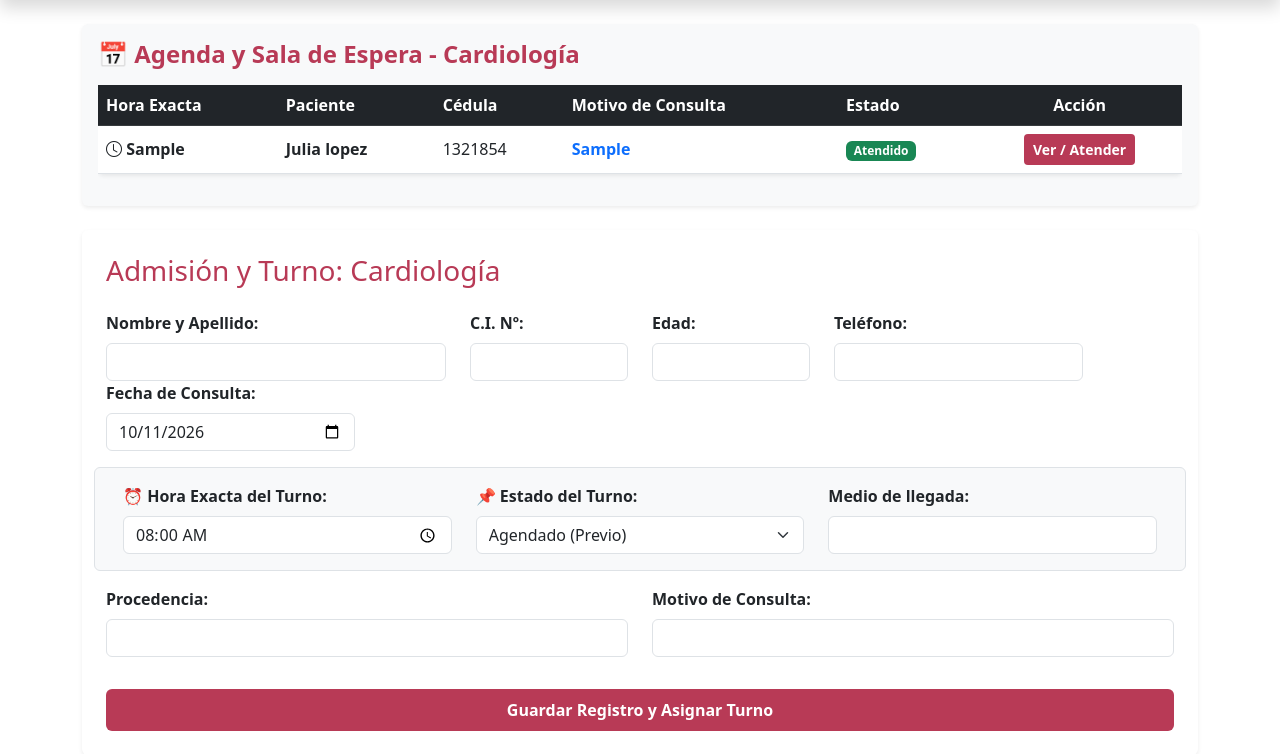
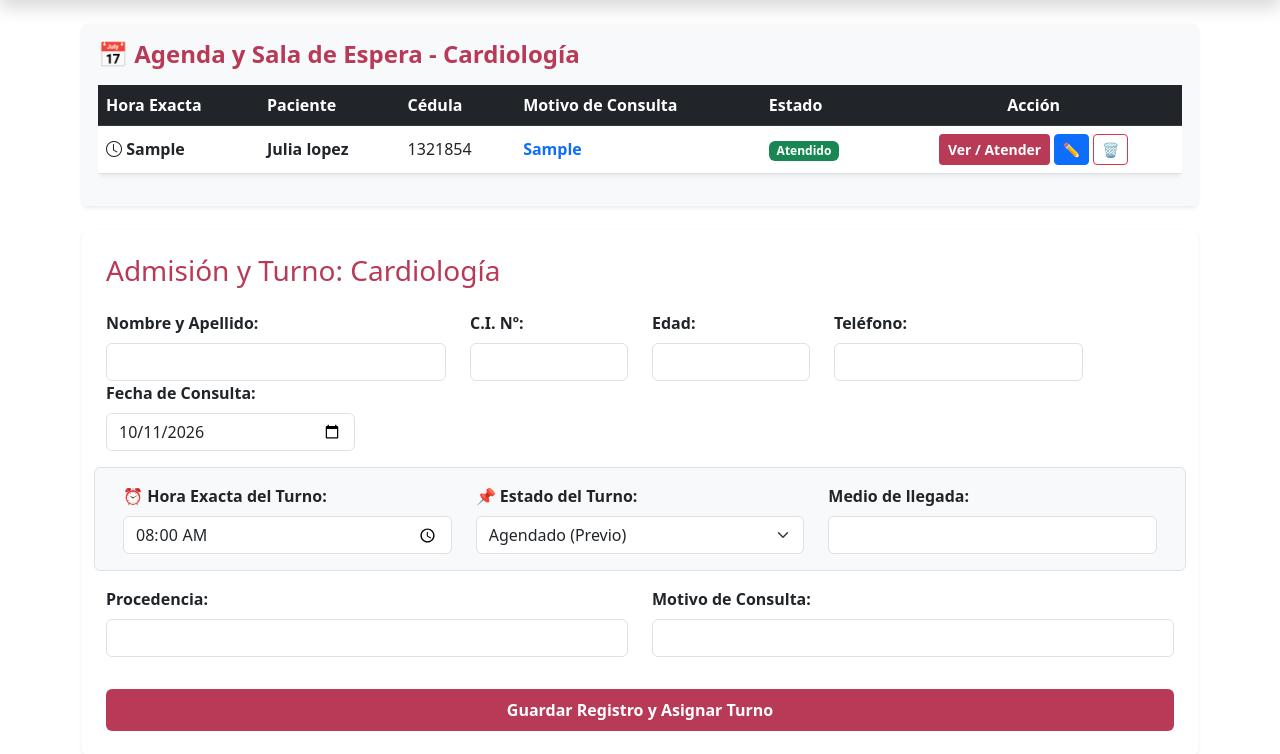
Before and after one commit to patriciafranco-web/policlinica-sanitas, a Flask app: page /cardiologia in a window 1280 px wide. Shown: the part 68-822 px from the top of the page. Run offline with Flask 3, Linux system fonts and the light colour scheme; a user stored in the database is signed in; data comes from the database, SQL or seed files in the repository; tables that the repository leaves empty hold one stand-in row (values such as "Sample post").

Commit message:
Update cardiologia.html

```diff
--- a/templates/cardiologia.html
+++ b/templates/cardiologia.html
@@ -208,7 +208,12 @@
                                         {% elif reg.estado == 'Agendado' or not reg.estado %}<span class="badge bg-info text-dark">Agendado</span> <a href="/cambiar_estado/{{ reg.nombre_tabla }}/{{ reg.id }}/En Espera" class="btn btn-sm btn-warning fw-bold ms-1 text-dark shadow-sm">📍 Marcar Llegada</a>
                                         {% else %}<span class="badge bg-warning text-dark">En Espera</span> <a href="/atender_consulta/{{ reg.nombre_tabla }}/{{ reg.id }}/{{ reg.paciente_id }}" class="btn btn-sm btn-success fw-bold">✔️ Atender</a>{% endif %}
                                     </td>
-                                    <td class="text-center"><a href="/historial_paciente/{{ reg.paciente_id }}" class="btn btn-sm bg-sanitas text-white fw-bold">Ver / Atender</a></td>
+                                    <td class="text-center">
+                                        <!-- Botones de Acción para Médicos y Secretaria -->
+                                        <a href="/atender_consulta/{{ reg.nombre_tabla }}/{{ reg.id }}/{{ reg.paciente_id }}" class="btn btn-sm bg-sanitas text-white fw-bold">Ver / Atender</a>
+                                        <a href="/editar_registro/{{ reg.nombre_tabla }}/{{ reg.id }}" class="btn btn-sm btn-primary fw-bold" title="Editar turno o motivo">✏️</a>
+                                        <a href="/eliminar_registro/{{ reg.nombre_tabla }}/{{ reg.id }}" class="btn btn-sm btn-outline-danger fw-bold" title="Eliminar turno" onclick="return confirm('¿Estás seguro de eliminar este agendamiento?');">🗑️</a>
+                                    </td>
                                 </tr>
                                 {% else %}
                                 <tr><td colspan="6" class="text-center text-muted py-3">No hay turnos agendados para hoy.</td></tr>
```
